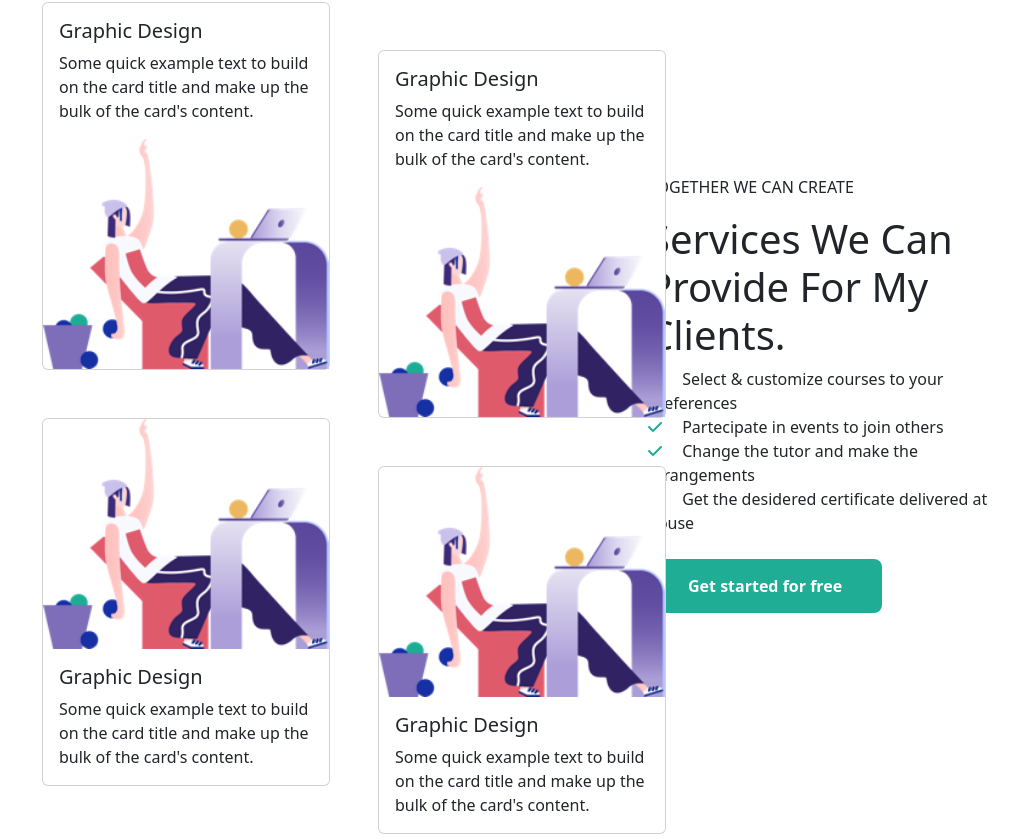
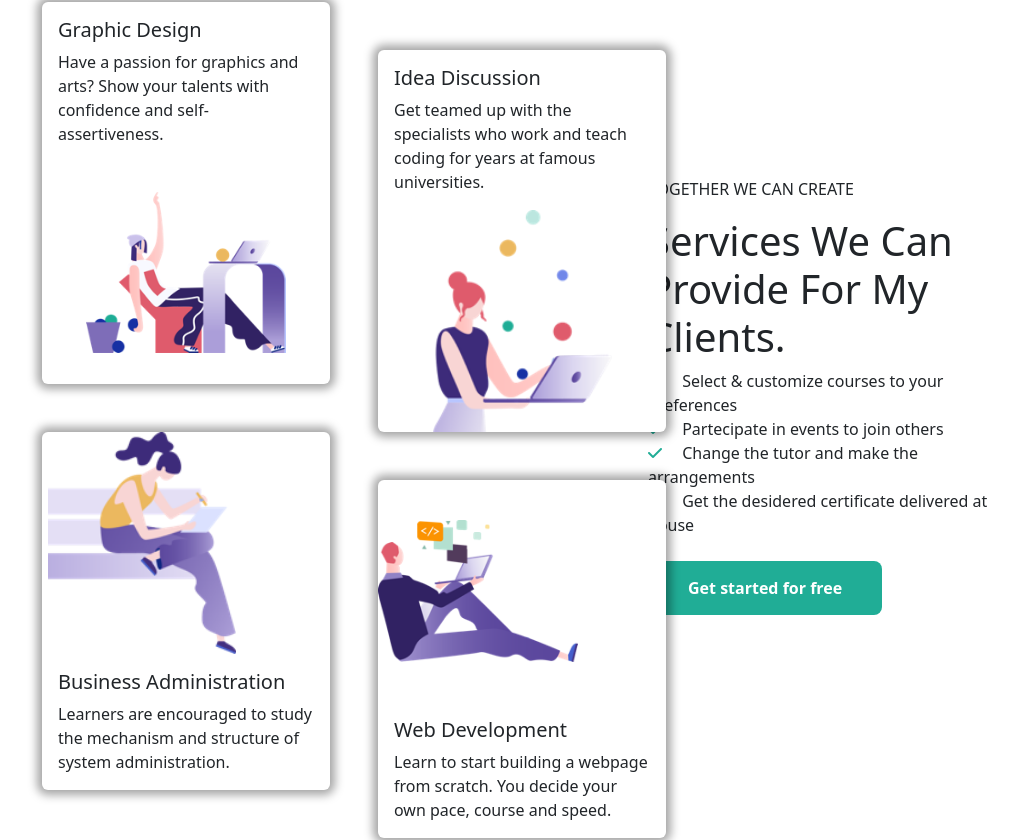
Before and after one commit to iaio998/proj-html-vuejs, a Vue app: page / in a window 1280 px wide. Shown: the part 1446-2286 px from the top of the page, without its empty margins (40-1058 px from the left). Built offline with nearby package versions, Linux system fonts and the light colour scheme.

Commit message:
Fixed cards in results and services

```diff
--- a/src/components/main/partials/ResultsAndServices/CardComponentBot.vue
+++ b/src/components/main/partials/ResultsAndServices/CardComponentBot.vue
@@ -1,15 +1,12 @@
 <template>
   <div class="card" style="width: 18rem">
-    <img
-      src="/images/home-6-service-image-01.png"
-      class="card-img-top"
-      alt=""
-    />
+    <div class="img-cont">
+      <img :src="image" class="card-img-top" :alt="title" />
+    </div>
     <div class="card-body">
-      <h5>Graphic Design</h5>
+      <h5>{{ title }}</h5>
       <p class="card-text">
-        Some quick example text to build on the card title and make up the bulk
-        of the card's content.
+        {{ text }}
       </p>
     </div>
   </div>
@@ -18,7 +15,27 @@
 <script>
 export default {
   name: "CardComponentBot",
+  props: {
+    image: String,
+    title: String,
+    text: String,
+  },
 };
 </script>
 
-<style lang="scss" scoped></style>
+<style lang="scss" scoped>
+.card {
+  border: 0;
+  box-shadow: 0 0 10px 5px rgba(0, 0, 0, 0.356);
+}
+.img-cont {
+  width: 200px;
+  height: 222px;
+  overflow: hidden;
+  img {
+    width: 100%;
+    height: 100%;
+    object-fit: contain;
+  }
+}
+</style>
--- a/src/components/main/partials/ResultsAndServices/CardComponentTop.vue
+++ b/src/components/main/partials/ResultsAndServices/CardComponentTop.vue
@@ -1,24 +1,45 @@
 <template>
   <div class="card" style="width: 18rem">
-    <div class="card-body">
-      <h5>Graphic Design</h5>
-      <p class="card-text">
-        Some quick example text to build on the card title and make up the bulk
-        of the card's content.
-      </p>
+    <div>
+      <div class="card-body">
+        <h5>{{ title }}</h5>
+        <p class="card-text">
+          {{ text }}
+        </p>
+      </div>
+      <div class="img-cont">
+        <img :src="image" class="card-img-top" :alt="title" />
+      </div>
     </div>
-    <img
-      src="/images/home-6-service-image-01.png"
-      class="card-img-top"
-      alt=""
-    />
   </div>
 </template>
 
 <script>
 export default {
   name: "CardComponentTop",
+  props: {
+    image: String,
+    title: String,
+    text: String,
+  },
 };
 </script>
 
-<style lang="scss" scoped></style>
+<style lang="scss" scoped>
+.card {
+  border: 0;
+  box-shadow: 0 0 10px 5px rgba(0, 0, 0, 0.356);
+}
+.img-cont {
+  width: 200px;
+  height: 222px;
+  overflow: hidden;
+  margin: 0 auto;
+
+  img {
+    width: 100%;
+    height: 100%;
+    object-fit: contain;
+  }
+}
+</style>
--- a/src/components/main/partials/ResultsAndServices/MainFirstSection.vue
+++ b/src/components/main/partials/ResultsAndServices/MainFirstSection.vue
@@ -24,12 +24,34 @@
         <!-- LEFT SIDE -->
         <div class="col-6 d-flex">
           <div class="mb-5 pe-4">
-            <CardComponentTop class="my-5" />
-            <CardComponentBot />
+            <CardComponentTop
+              :id="this.cards[0].id"
+              :image="this.cards[0].image"
+              :text="this.cards[0].text"
+              :title="this.cards[0].title"
+              class="my-5"
+            />
+            <CardComponentBot
+              :id="this.cards[1].id"
+              :image="this.cards[1].image"
+              :text="this.cards[1].text"
+              :title="this.cards[1].title"
+            />
           </div>
           <div class="mt-5 ps-4">
-            <CardComponentTop class="my-5" />
-            <CardComponentBot />
+            <CardComponentTop
+              :id="this.cards[2].id"
+              :image="this.cards[2].image"
+              :text="this.cards[2].text"
+              :title="this.cards[2].title"
+              class="my-5"
+            />
+            <CardComponentBot
+              :id="this.cards[3].id"
+              :image="this.cards[3].image"
+              :text="this.cards[3].text"
+              :title="this.cards[3].title"
+            />
           </div>
         </div>
 
@@ -70,6 +92,32 @@ export default {
   data() {
     return {
       txtButton: "Get started for free",
+      cards: [
+        {
+          cardId: 1,
+          image: "images/home-6-service-image-01.png",
+          title: "Graphic Design",
+          text: "Have a passion for graphics and arts? Show your talents with confidence and self-assertiveness.",
+        },
+        {
+          cardId: 2,
+          image: "images/home-6-service-image-03.png",
+          title: "Business Administration",
+          text: "Learners are encouraged to study the mechanism and structure of system administration.",
+        },
+        {
+          cardId: 3,
+          image: "images/home-6-service-image-02.png",
+          title: "Idea Discussion",
+          text: "Get teamed up with the specialists who work and teach coding for years at famous universities.",
+        },
+        {
+          cardId: 4,
+          image: "images/home-6-service-image-04.png",
+          title: "Web Development",
+          text: "Learn to start building a webpage from scratch. You decide your own pace, course and speed.",
+        },
+      ],
       datas: [
         {
           name: "FINISHED SESSIONS",
```
